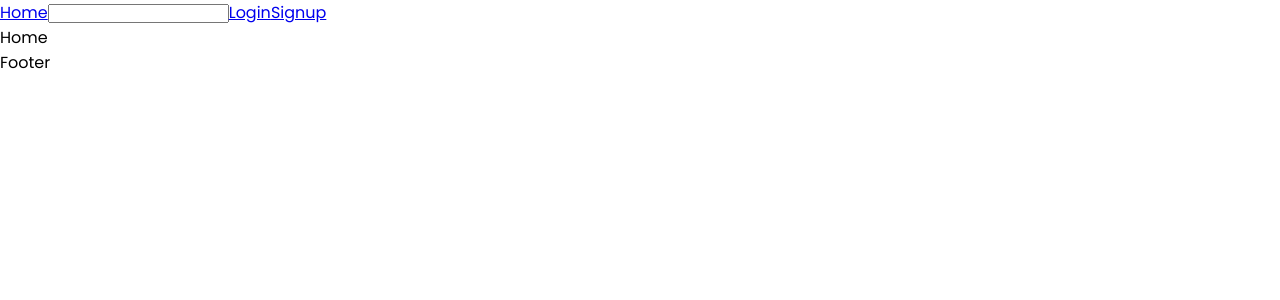
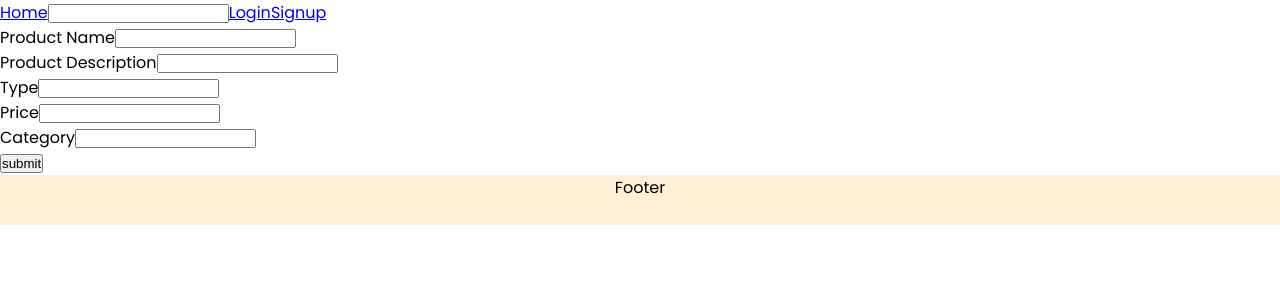
Before and after one commit to yashbabiya/vintage-house-client, a React (Create React App) app: page / in a window 1280 px wide. Shown: the top 300 px of the page. Built offline with nearby package versions, Linux system fonts and the light colour scheme.

Commit message:
footer css

```diff
--- /dev/null
+++ b/src/components/Footer.css
@@ -0,0 +1,7 @@
+.footer {
+  min-height: 50px;
+  background: #ffefd5;
+}
+.fText {
+  text-align: center;
+}
--- a/src/components/Footer.js
+++ b/src/components/Footer.js
@@ -1,5 +1,10 @@
 import React from "react";
+import "./Footer.css";
 
 export default function Footer() {
-  return <div>Footer</div>;
+  return (
+    <div className="footer">
+      <div className="fText">Footer</div>
+    </div>
+  );
 }
--- /dev/null
+++ b/src/components/forms/CreateProductForm.js
@@ -0,0 +1,41 @@
+import React from "react";
+
+export default function CreateProduct() {
+  return (
+    <>
+      <form action="">
+        <label>
+          Product Name
+          <input type="text" id="pName" />
+        </label>
+
+        <br />
+        <label>
+          Product Description
+          <input type="text" id="pDescription" />
+        </label>
+
+        <br />
+        <label>
+          Type
+          <input type="text" id="pType" />
+        </label>
+
+        <br />
+        <label>
+          Price
+          <input type="text" id="pPrice" />
+        </label>
+
+        <br />
+        <label>
+          Category
+          <input type="text" id="pCategory" />
+        </label>
+
+        <br />
+        <input type="submit" value="submit" />
+      </form>
+    </>
+  );
+}
--- a/src/pages/Home.js
+++ b/src/pages/Home.js
@@ -1,7 +1,12 @@
-import React from 'react'
+import React from "react";
+import CreateProduct from "../components/forms/CreateProductForm";
 
 export default function Home() {
   return (
-    <div>Home</div>
-  )
+    <div>
+      <div className="addProduct">
+        <CreateProduct />
+      </div>
+    </div>
+  );
 }
```
